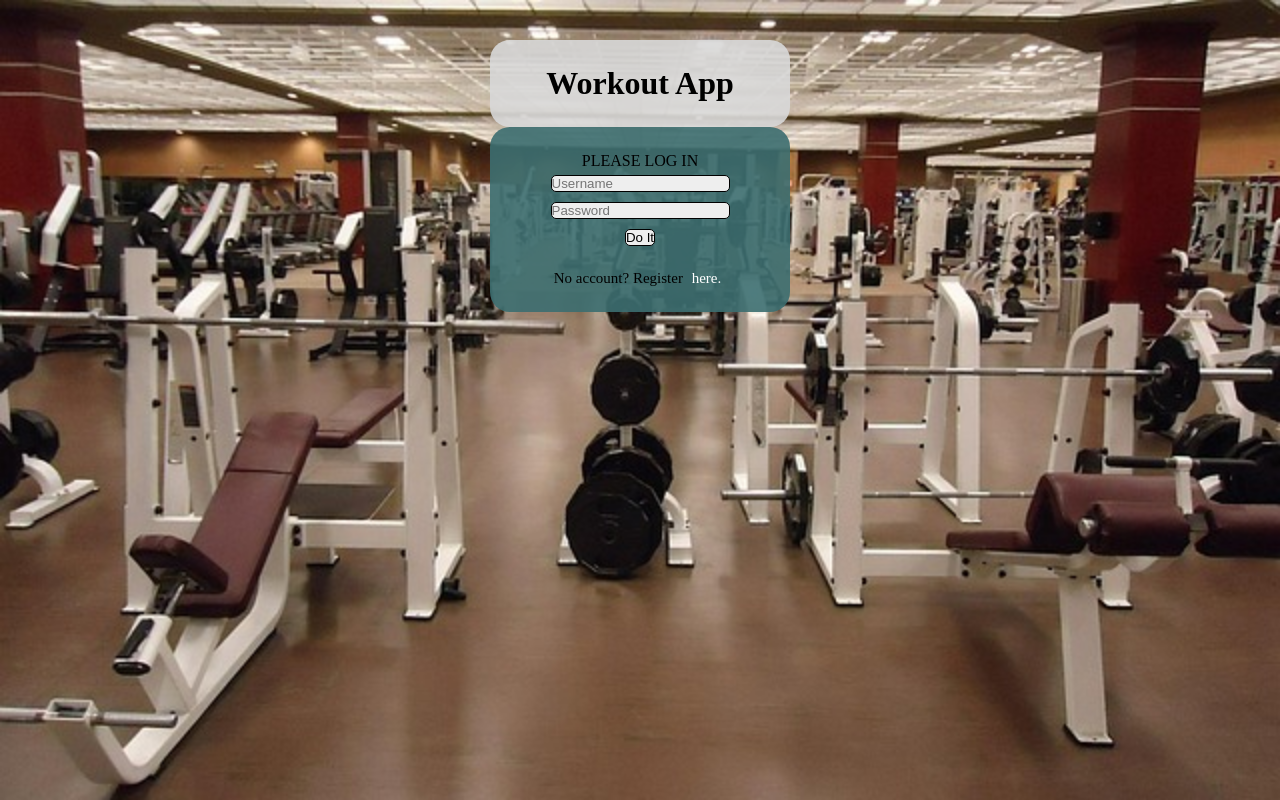
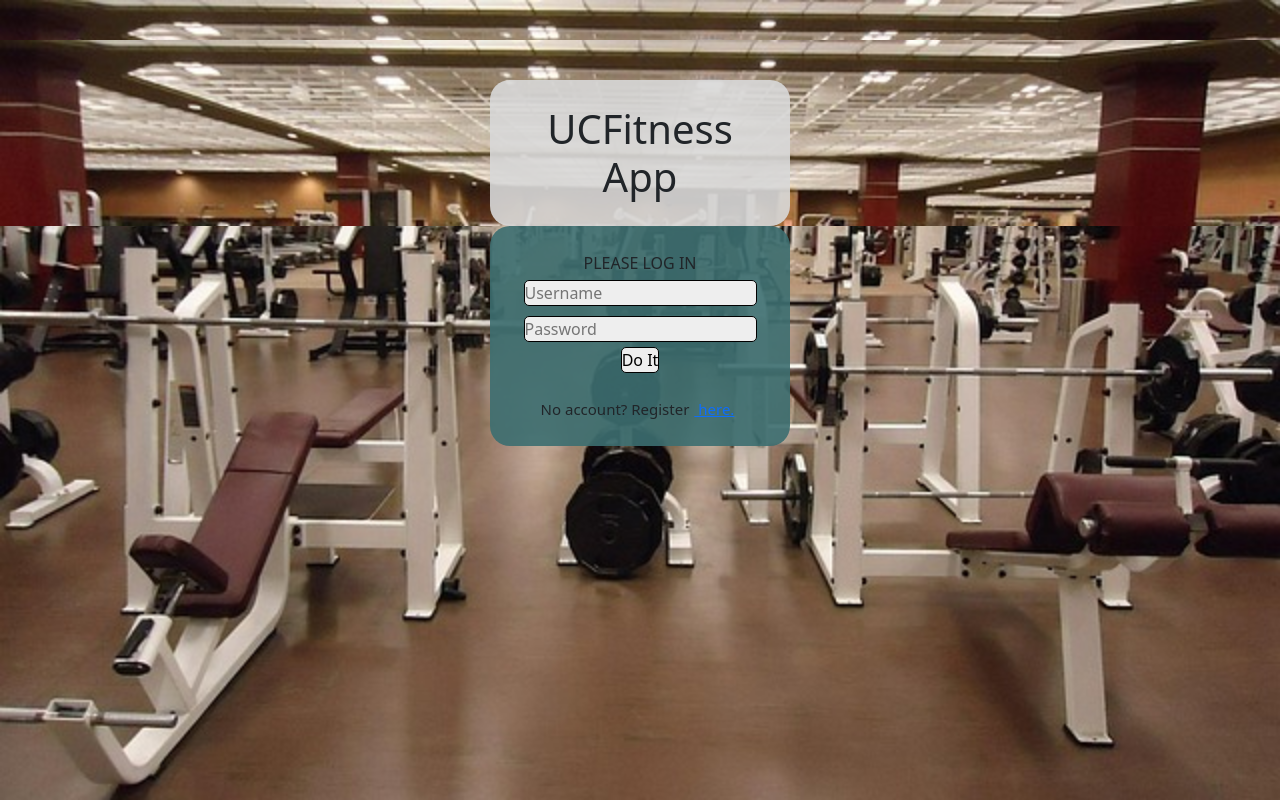
Before and after one commit to BrandonN24/workout-app, a React (Create React App) app in the folder frontend/: page / in a window 1280 px wide. Built offline with nearby package versions, Linux system fonts and the light colour scheme.

Commit message:
Added bootstrap JS and CSS

```diff
--- a/frontend/src/components/Login.js
+++ b/frontend/src/components/Login.js
@@ -57,6 +57,8 @@ function Login()
                 let sendID = {id: decodedToken.id , jwtToken: storage.retrieveToken()};
                 let jsIdObj = JSON.stringify(sendID);
 
+                console.log(jsIdObj);
+
                 // make a call to get userInfo
                 const infoRequest = await fetch(bp.buildPath('api/getUserInfo'),
                 {method:'POST',body:jsIdObj,headers:{'Content-Type': 'application/json'}});
--- a/frontend/src/components/PageTitle.js
+++ b/frontend/src/components/PageTitle.js
@@ -3,7 +3,11 @@ import React from 'react';
 function PageTitle()
 {
    return(
-     <h1 id="title">Workout App</h1>
+    <body>
+      <h1 id="title">UCFitness App</h1>
+    </body>
+
+
    );
 };
 
--- a/frontend/src/index.css
+++ b/frontend/src/index.css
@@ -51,7 +51,7 @@ a{
 }
 
 a:hover{
-  background-color: #D9D9D9;
+  background-color: #3C6E71;
 }
 
 #loginDiv{
--- a/frontend/src/index.js
+++ b/frontend/src/index.js
@@ -3,6 +3,12 @@ import ReactDOM from 'react-dom/client';
 import './index.css';
 import App from './App';
 import reportWebVitals from './reportWebVitals';
+
+// Bootstrap CSS
+import "bootstrap/dist/css/bootstrap.min.css";
+
+// Bootstrap Bundle JS
+import "bootstrap/dist/js/bootstrap.bundle.min";
 
 const root = ReactDOM.createRoot(document.getElementById('root'));
 root.render(
```
